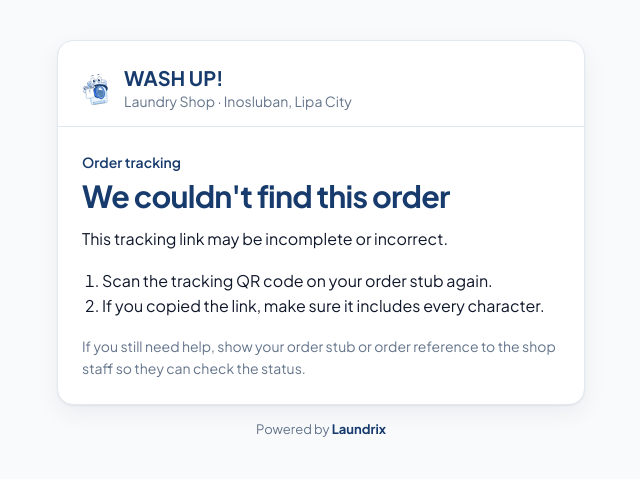
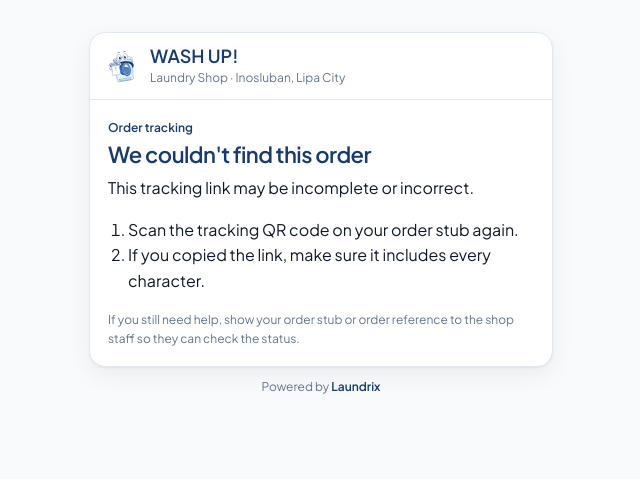
Before and after one commit to nemzki/laundrix, a Python web app: template app/tracking/templates/tracking/unavailable.html in a window 1280 px wide. Shown: the top 479 px of the page, without its empty margins (319-959 px from the left). Run offline with Jinja, Linux system fonts and the light colour scheme; the template is opened without the code that fills it, so the values that code supplies are empty.

Commit message:
Compact the public order tracking ticket

```diff
--- a/app/tracking/static/css/tracking.css
+++ b/app/tracking/static/css/tracking.css
@@ -1,7 +1,7 @@
 /* The public ticket uses the shared Laundrix theme and Tailwind layout utilities. */
 .tracking-page {
-  max-width: 560px;
-  padding-block: clamp(1.25rem, 4vw, 2.5rem);
+  max-width: 496px;
+  padding-block: clamp(1rem, 4vw, 2rem);
 }
 
 .tracking-skip {
@@ -19,7 +19,7 @@
 .tracking-page:focus { outline: none; }
 
 .tracking-ticket {
-  --ticket-inset: clamp(1rem, 4.5vw, 1.5rem);
+  --ticket-inset: clamp(.875rem, 4vw, 1.125rem);
   border: 1px solid var(--lx-border);
   border-radius: var(--lx-radius-lg);
   background: var(--lx-surface);
@@ -29,7 +29,7 @@
 
 .tracking-section { padding: var(--ticket-inset); }
 .tracking-header {
-  padding-bottom: .875rem;
+  padding-block: .75rem;
   border-bottom: 1px solid var(--lx-border);
 }
 
@@ -37,24 +37,25 @@
 .tracking-shop-name {
   margin: 0;
   color: var(--lx-navy);
-  font-size: 1.25rem;
-  font-weight: 700;
+  font-size: 1.125rem;
+  font-weight: 600;
   line-height: 1.25;
 }
 
 .tracking-ticket h1 {
-  margin: 0 0 .75rem;
-  font-size: clamp(1.375rem, 5.4vw, 1.9rem);
+  margin: 0 0 .5rem;
+  font-size: clamp(1.25rem, 4.8vw, 1.375rem);
+  font-weight: 600;
   letter-spacing: -.025em;
   font-variant-numeric: tabular-nums;
 }
 
-.tracking-ticket h2 { margin: 0; font-size: 1rem; }
+.tracking-ticket h2 { margin: 0; font-size: .875rem; font-weight: 600; }
 .tracking-kicker,
 .tracking-secondary,
 .tracking-powered {
   color: var(--lx-muted);
-  font-size: .875rem;
+  font-size: .75rem;
 }
 
 .tracking-kicker {
@@ -63,29 +64,29 @@
   font-weight: 600;
 }
 
-.tracking-status { font-size: .875rem; }
+.tracking-status { font-size: .75rem; }
 .tracking-status dt { font-weight: 600; }
 
 /* Laundry and payment badges use the shared palette with a neutral fallback. */
 .tracking-badge {
   display: inline-block;
   margin: 0;
-  padding: .125rem .625rem;
+  padding: .0625rem .4375rem;
   border: 1px solid var(--order-status-border, var(--lx-border));
   border-radius: 999px;
   background: var(--order-status-bg, var(--lx-bg));
   color: var(--order-status-fg, var(--lx-text));
-  font-size: .8125rem;
-  font-weight: 700;
+  font-size: .75rem;
+  font-weight: 600;
 }
 
-.tracking-updated { margin-top: .5rem; }
+.tracking-updated { margin-top: .375rem; }
 
 /* The divider owns the notches so neither cutout can overlap text or amounts. */
 .tracking-perforation {
   position: relative;
   height: 0;
-  border-top: 1px dashed var(--lx-muted);
+  border-top: 1px dashed color-mix(in srgb, var(--lx-muted) 60%, var(--lx-border));
 }
 
 .tracking-perforation::before,
@@ -112,34 +113,41 @@
   grid-template-columns: minmax(0, 1fr) minmax(0, max-content);
 }
 
-.tracking-item { padding-block: .625rem; }
+.tracking-item {
+  align-items: start;
+  padding-block: .625rem;
+  font-size: .8125rem;
+  line-height: 1.4;
+}
+.tracking-item strong { font-weight: 500; }
+.tracking-item .tracking-amount { font-weight: 600; }
 .tracking-item + .tracking-item { border-top: 1px solid var(--lx-border); }
-.tracking-item-meta { display: block; margin-top: .125rem; font-size: .8125rem; }
+.tracking-item-meta { display: block; margin-top: .125rem; }
 .tracking-amount { font-variant-numeric: tabular-nums; }
 
 .tracking-payment {
-  padding-top: .875rem;
+  padding-top: .625rem;
   border-top: 1px solid var(--lx-border);
 }
 
-.tracking-payments { margin-top: .5rem; font-size: .875rem; }
+.tracking-payments { margin-top: .375rem; font-size: .8125rem; line-height: 1.35; }
 .tracking-payments dt { font-weight: 400; }
-.tracking-payments dd { margin: 0; font-weight: 700; }
+.tracking-payments dd { margin: 0; font-weight: 600; }
 .tracking-payments .tracking-total {
   color: var(--lx-navy);
-  font-size: 1.125rem;
+  font-size: 1rem;
 }
-.tracking-total dt { font-weight: 700; }
+.tracking-total dt { font-weight: 600; }
 
 .tracking-claim {
   border-radius: 0 0 calc(var(--lx-radius-lg) - 1px) calc(var(--lx-radius-lg) - 1px);
   background: color-mix(in srgb, var(--lx-primary-soft) 45%, var(--lx-surface));
-  font-size: .875rem;
+  font-size: .75rem;
 }
 .tracking-claim h2 { margin-bottom: .375rem; }
 .tracking-claim p { margin-bottom: .25rem; }
 
-.tracking-powered { margin-top: .875rem; font-size: .8125rem; }
-.tracking-powered strong { color: var(--lx-navy); }
+.tracking-powered { margin-top: .625rem; }
+.tracking-powered strong { color: var(--lx-navy); font-weight: 600; }
 .tracking-unavailable ol { padding-left: 1.25rem; }
 .tracking-refresh { min-height: 44px; margin-bottom: 1rem; }
```
